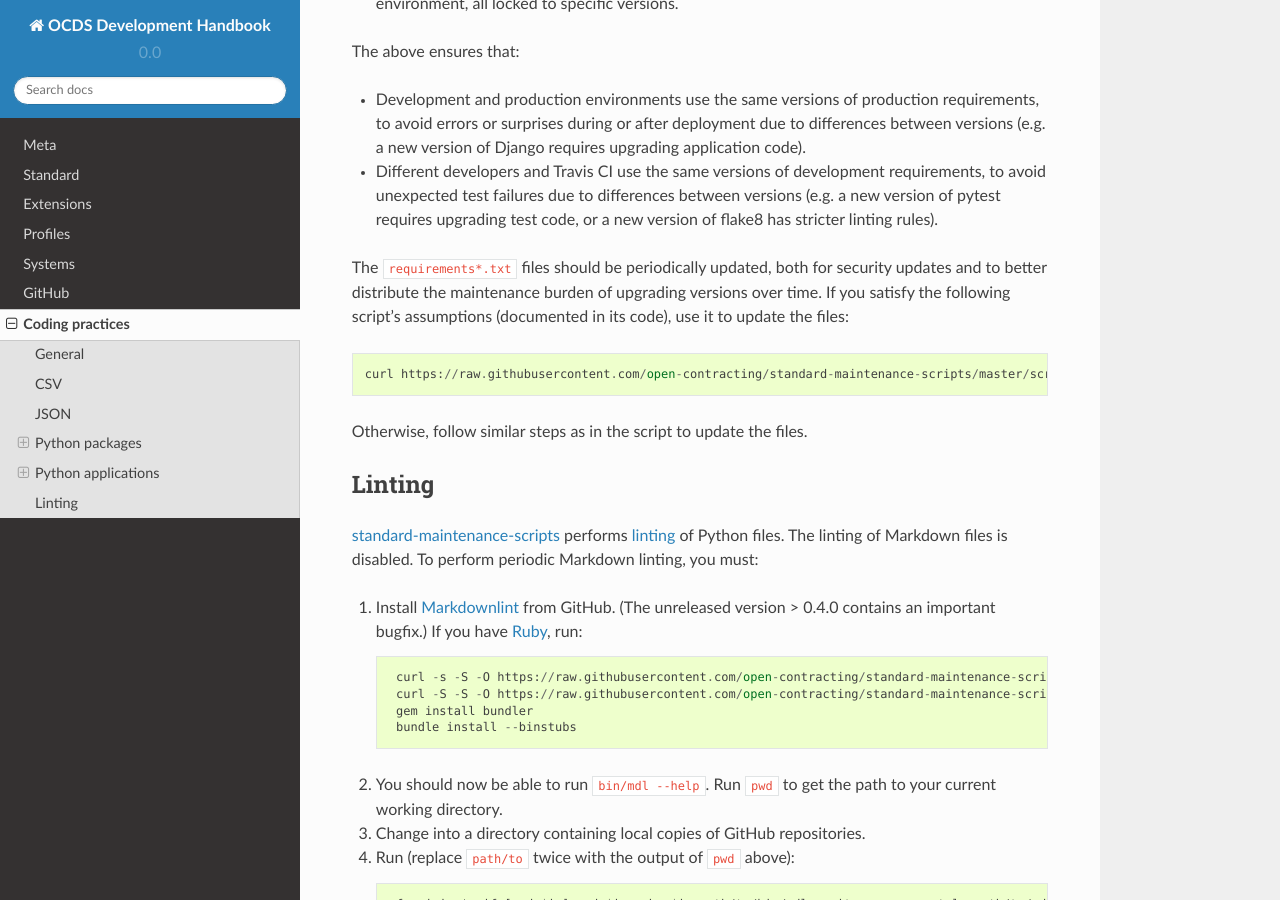
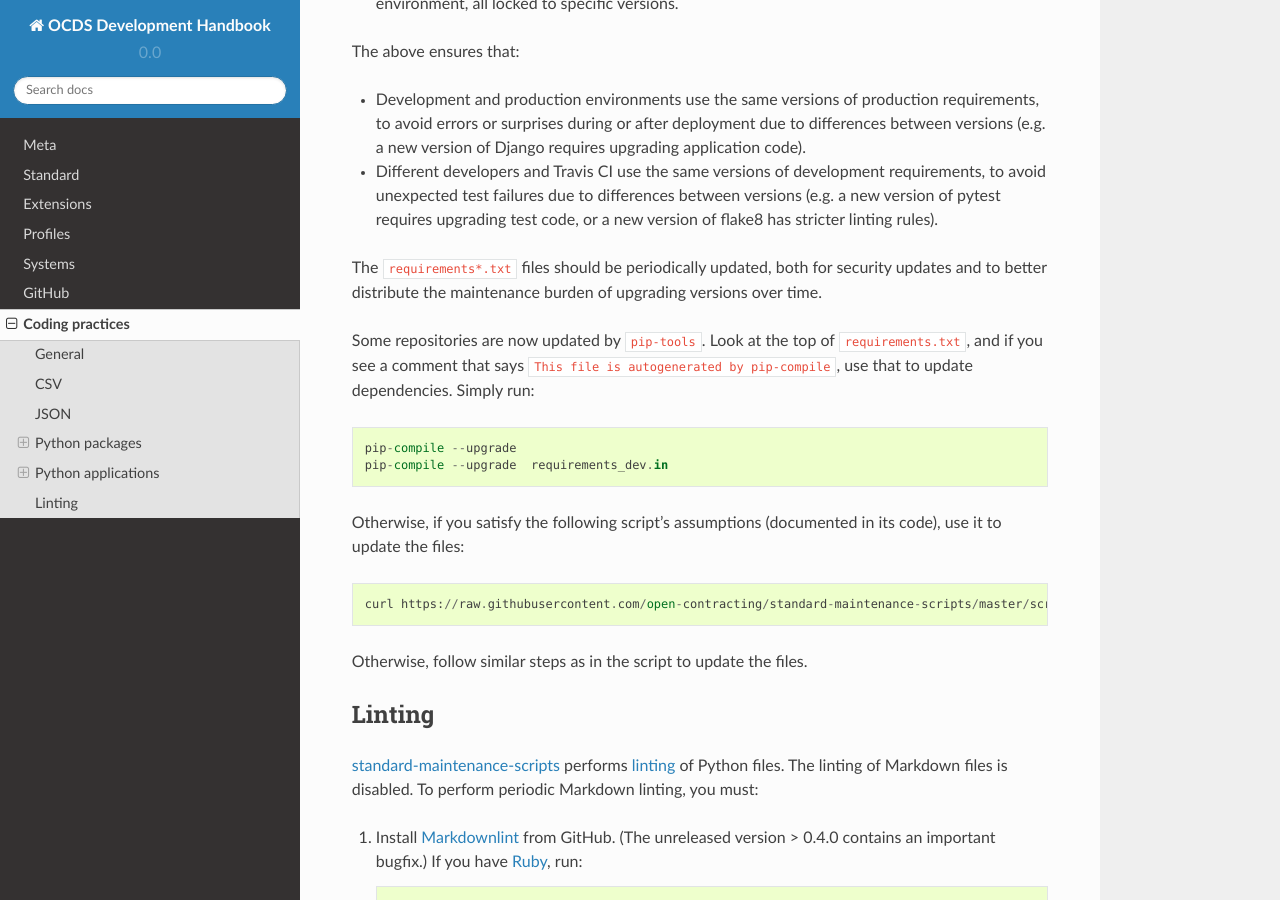
Before and after one commit to open-contracting/standard-development-handbook, a Sphinx documentation site: the page built from docs/coding/index.md, in a window 1280 px wide and 900 px high, scrolled down 3325 px. Built offline with Sphinx 7.4.7 and the Read the Docs theme 2.0.0, drawn with Linux system fonts in a browser that asks for light colours.

Commit message:
Coding: add pip-tools https://github.com/open-contracting/kingfisher/issues/329

```diff
--- a/docs/coding/index.md
+++ b/docs/coding/index.md
@@ -142,7 +142,14 @@ The above ensures that:
 * Development and production environments use the same versions of production requirements, to avoid errors or surprises during or after deployment due to differences between versions (e.g. a new version of Django requires upgrading application code).
 * Different developers and Travis CI use the same versions of development requirements, to avoid unexpected test failures due to differences between versions (e.g. a new version of pytest requires upgrading test code, or a new version of flake8 has stricter linting rules).
 
-The `requirements*.txt` files should be periodically updated, both for security updates and to better distribute the maintenance burden of upgrading versions over time. If you satisfy the following script's assumptions (documented in its code), use it to update the files:
+The `requirements*.txt` files should be periodically updated, both for security updates and to better distribute the maintenance burden of upgrading versions over time.
+
+Some repositories are now updated by `pip-tools`. Look at the top of `requirements.txt`, and if you see a comment that says `This file is autogenerated by pip-compile`, use that to update dependencies. Simply run:
+
+    pip-compile --upgrade
+    pip-compile --upgrade  requirements_dev.in
+
+Otherwise, if you satisfy the following script's assumptions (documented in its code), use it to update the files:
 
     curl https://raw.githubusercontent.com/open-contracting/standard-maintenance-scripts/master/scripts/update_requirements.sh | bash -
 
```
